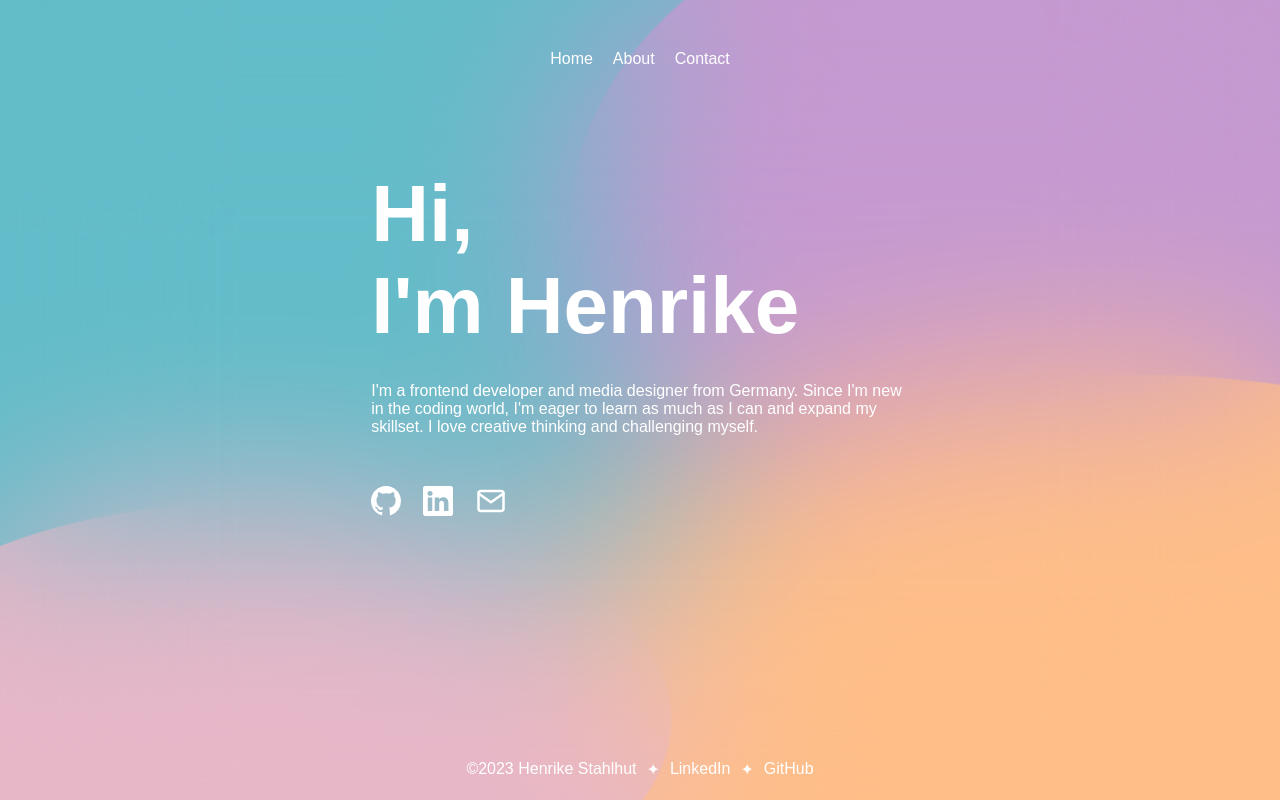
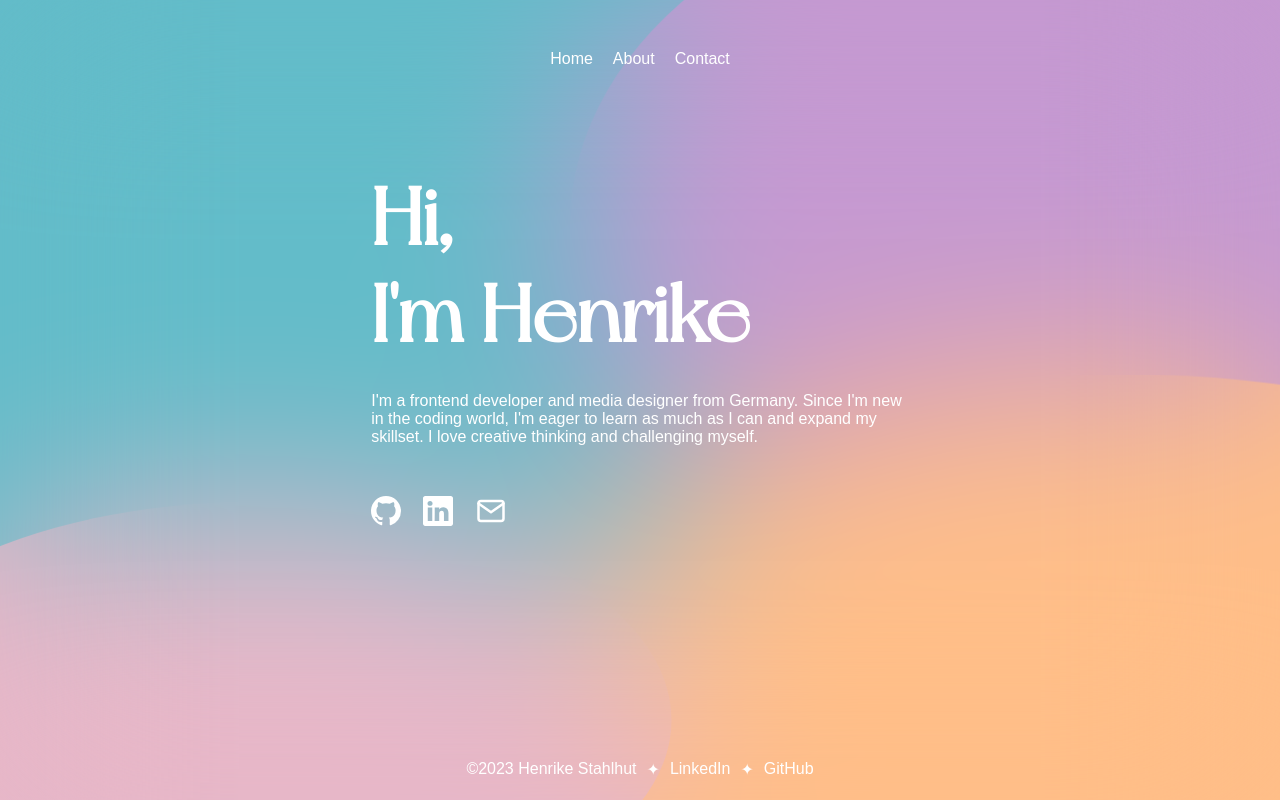
Before and after one commit to HenrikeStahlhut/henrikestahlhut.de, a Next.js app: page / in a window 1280 px wide. Built offline with nearby package versions, Linux system fonts and the light colour scheme.

Commit message:
chore: fontface for title

```diff
--- a/src/components/Title/Title.tsx
+++ b/src/components/Title/Title.tsx
@@ -1,9 +1,18 @@
 import { styled } from "styled-components";
 
 const StyledTitle = styled.h1`
+  @font-face {
+    font-family: "NewYork";
+    src: local("NewYork.woff2") url("/fonts/NewYork.woff2") format("woff2"),
+      local("NewYork.woff") url("/fonts/NewYork.woff") format("woff");
+    font-weight: normal;
+    font-style: normal;
+    font-display: swap;
+  }
+
   font-size: 5rem;
   color: white;
-  font-family: Arial, Helvetica, sans-serif;
+  font-family: "NewYork";
 `;
 
 export default function Title() {
--- a/src/styles/global.ts
+++ b/src/styles/global.ts
@@ -1,6 +1,15 @@
 import { createGlobalStyle } from "styled-components";
+import Link from "next/link";
 
 export const GlobalStyle = createGlobalStyle`
+
+@font-face {
+    font-family: 'NewYork';
+    src: url('./fonts/NewYork.woff2') format('woff2'),
+        url('./fonts/NewYork.woff') format('woff');
+    font-weight: normal;
+    font-style: normal;
+}
 
 :root{
   --background-blue: #63BCC9;
@@ -45,6 +54,10 @@ dd {
   cursor: pointer;
 }
 
+h1{
+  font-family: 'NewYork';
+}
+
 li {
   list-style-type: none;
 }
@@ -54,9 +67,6 @@ a{
   text-decoration: none;
 }
 
-/* @font-face {
-  font-family: NewYork;
-  src: local("NewYork"), url("./fonts/NewYork.otf") format("otf");
-} */
+
 
 `;
```
Also changed, not shown: public/fonts/NewYork.woff (added), public/fonts/NewYork.woff2 (added).
